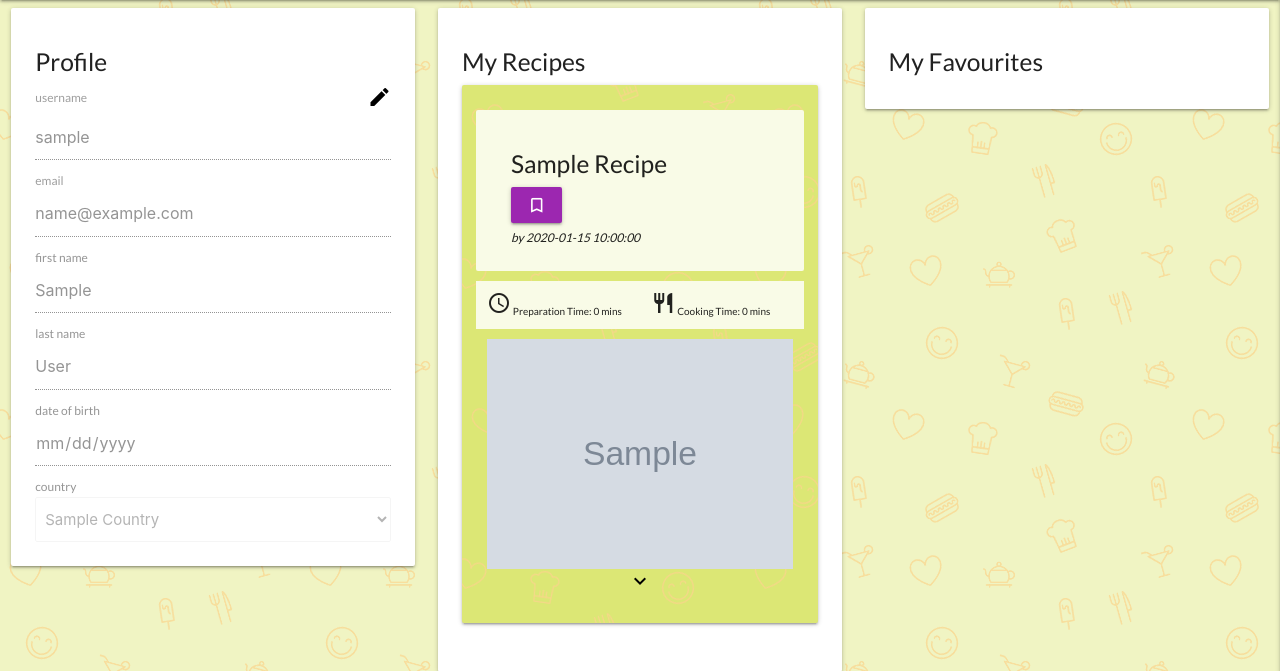
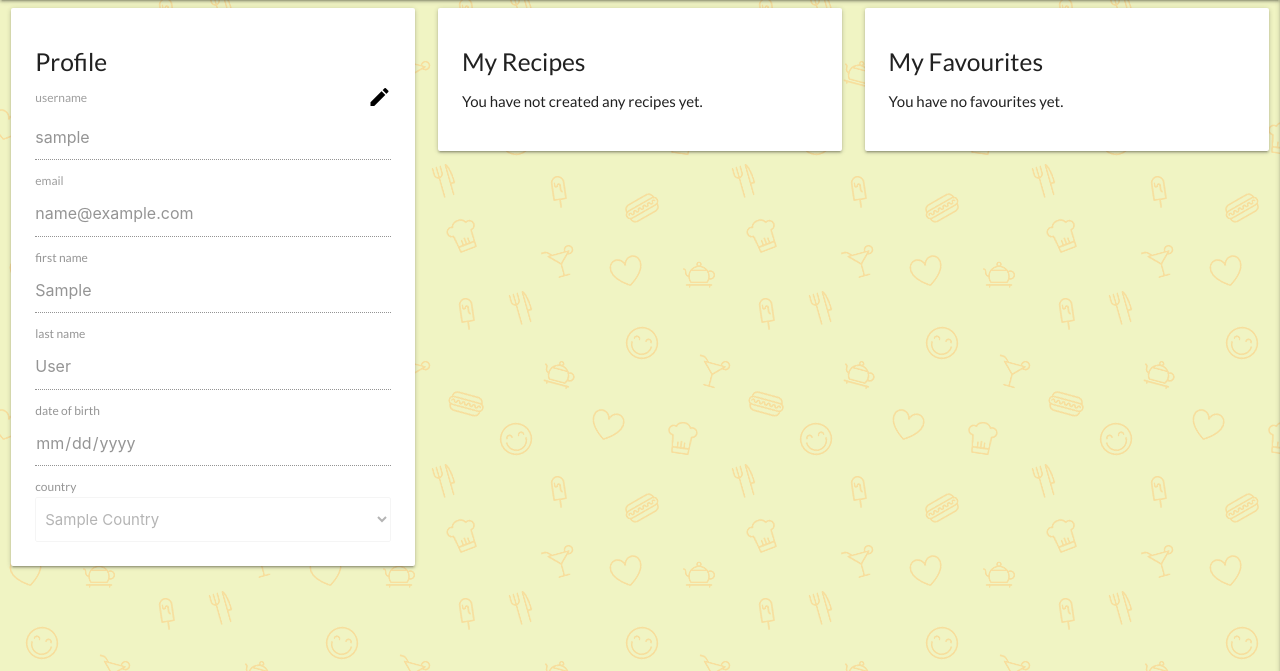
Before and after one commit to Cldwlkn13/little-munchkins, a Flask app: page /profile/1 in a window 1280 px wide. Shown: the part 64-735 px from the top of the page. Run offline with Flask 2, Linux system fonts and the light colour scheme; the visitor is signed in with stand-in values (Sample User, id 1); grey boxes marked "Sample" are stand-in pictures; a database or web service that is not in the repository returns one stand-in record (values such as "Sample title"); some libraries are stand-ins or nearby versions.

Commit message:
restructured profile endpoint and html template to improve UX

```diff
--- a/app.py
+++ b/app.py
@@ -6,7 +6,7 @@ from flask import (
 from flask_bootstrap import Bootstrap
 from flask_wtf import FlaskForm
 from wtforms import StringField, SubmitField, IntegerField
-from wtforms.validators import DataRequired, Optional
+from wtforms.validators import Optional
 from wtforms.widgets.html5 import NumberInput
 from flask_pymongo import PyMongo
 from bson import json_util
@@ -31,7 +31,7 @@ Bootstrap(app)
 
 class RecipeForm(FlaskForm):
     title = StringField(
-        'Search recipes by name', validators=[DataRequired()])
+        'Search recipes by name', validators=[Optional()])
     months = IntegerField(
         "Age (months)", validators=[Optional()], widget=NumberInput())
     submit = SubmitField('Submit')
@@ -113,6 +113,7 @@ def profile(username):
             {"username": session["user"]})
         myrecipes = list(mongo.db.recipes.find(
             {"created_by": session["user"]}))
+        myfavourites = []
 
         for recipecard in myrecipes:
             recipecard['prep_time'] = calculateTiming(recipecard, "prepare")
@@ -121,7 +122,6 @@ def profile(username):
 
         if user['favourites']:
             objIds = []
-            myfavourites = []
 
             for _id in user['favourites']:
                 if type(_id) is str:
@@ -136,10 +136,24 @@ def profile(username):
                     user, str(recipecard['_id']))
                 myfavourites.append(recipecard)
                 myfavourites = list(myfavourites)
+
+        if user and myrecipes and myfavourites:
             return render_template(
                 "profile.html", user=user, myrecipes=myrecipes,
                 myfavourites=myfavourites)
-        return render_template("profile.html", user=user, myrecipes=myrecipes)
+
+        elif user and myrecipes and not myfavourites:
+            return render_template(
+                "profile.html", user=user, myrecipes=myrecipes)
+
+        elif user and myfavourites and not myrecipes:
+            return render_template(
+                "profile.html", user=user, myfavourites=myfavourites)
+
+        else:
+            return render_template(
+                "profile.html", user=user)
+
     return redirect(url_for("login"))
 
 
@@ -176,20 +190,33 @@ def search():
         {"username": session["user"]})
     form = RecipeForm()
 
-    if form.validate_on_submit() or not user:
+    if form.validate_on_submit() and user:
         title = form.title.data.lower()
         months = form.months.data
 
-        if months:
+        if title and not months:
+            results = list(mongo.db.recipes.find(
+                {
+                    'title': {'$regex': title}
+                }))
+
+        elif months and not title:
+            results = list(mongo.db.recipes.find(
+                {
+                    'suitableForMinMnths': {'$lte': months},
+                    'suitableForMaxMnths': {'$gte': months}
+                }))
+
+        elif not title and not months:
+            results = list(mongo.db.recipes.find({}))
+
+        else:
             results = list(mongo.db.recipes.find(
                 {
                     'title': {'$regex': title},
                     'suitableForMinMnths': {'$lte': months},
                     'suitableForMaxMnths': {'$gte': months}
                 }))
-        else:
-            results = list(mongo.db.recipes.find(
-                {'title': {'$regex': title}}))
 
         for result in results:
             if isFavourited(user, result['_id']):
--- a/templates/500_generic.html
+++ b/templates/500_generic.html
@@ -1,5 +1,5 @@
 {% extends "base_overlay.html" %}
 {% block content %}
-    <p>An error occurred</p>
+    <p><strong>An error occurred!</strong></p>
     <p>{{e}}</p>
 {% endblock %}
--- a/templates/profile.html
+++ b/templates/profile.html
@@ -41,13 +41,21 @@
         <div class="col s12 m4" id="my-recipes">
              <div class="card-panel">
                 <h5>My Recipes</h5>
-                {% include "my_recipes.html" %}
+                {% if (myrecipes is not defined) or (myrecipes|length) %}
+                    <p>You have not created any recipes yet.</p>
+                {% else %}
+                    {% include "my_recipes.html" %}
+                {% endif %}
             </div>
         </div>
         <div class="col s12 m4" id="my-favourites">
             <div class="card-panel">
                 <h5>My Favourites</h5>
-                {% include "my_favourites.html" %}
+                {% if (myfavourites is not defined) or (myfavourites|length) %}
+                    <p>You have no favourites yet.</p>
+                {% else %}
+                    {% include "my_favourites.html" %}
+                {% endif %}
             </div>
         </div>
     </div>
```
